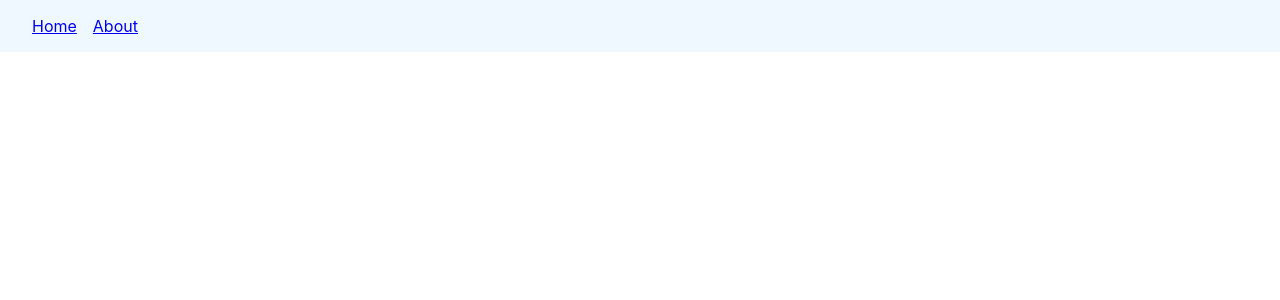
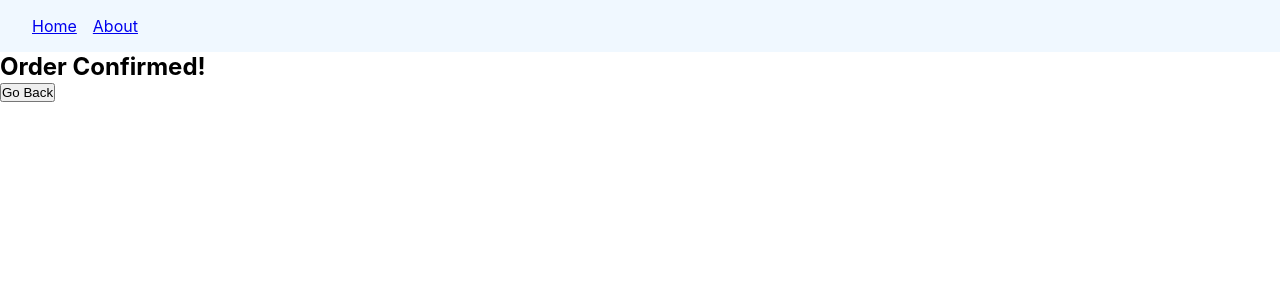
Before and after one commit to dewanwakilahmed/react-router-demo, a React (Create React App) app: page /order-summary in a window 1280 px wide. Before the commit this address had no page. Shown: the top 300 px of the page. Built offline with nearby package versions, Linux system fonts and the light colour scheme.

Commit message:
Navigating Programmatically

```diff
--- a/src/App.js
+++ b/src/App.js
@@ -3,6 +3,7 @@
 import Navbar from "./components/Navbar";
 import Home from "./components/Home";
 import About from "./components/About";
+import OrderSummary from "./components/OrderSummary";
 
 function App() {
   return (
@@ -11,6 +12,7 @@
       <Routes>
         <Route path="/" element={<Home />} />
         <Route path="about" element={<About />} />
+        <Route path="order-summary" element={<OrderSummary />} />
       </Routes>
     </>
   );
--- a/src/components/About.js
+++ b/src/components/About.js
@@ -1,8 +1,8 @@
 const About = () => {
   return (
-    <div>
+    <>
       <h1>About Page</h1>
-    </div>
+    </>
   );
 };
 
--- a/src/components/Home.js
+++ b/src/components/Home.js
@@ -1,8 +1,15 @@
+import { useNavigate } from "react-router-dom";
+
 const Home = () => {
+  const navigate = useNavigate();
   return (
-    <div>
+    <>
       <h1>Home Page</h1>
-    </div>
+      <button onClick={() => navigate("order-summary")}>Place Order</button>
+      {/* <button onClick={() => navigate("order-summary", { replace: true })}>
+        Place Order
+      </button> */}
+    </>
   );
 };
 
--- /dev/null
+++ b/src/components/OrderSummary.js
@@ -0,0 +1,14 @@
+import { useNavigate } from "react-router-dom";
+
+const OrderSummary = () => {
+  const navigate = useNavigate();
+
+  return (
+    <>
+      <h2>Order Confirmed!</h2>
+      <button onClick={() => navigate(-1)}>Go Back</button>
+    </>
+  );
+};
+
+export default OrderSummary;
```
